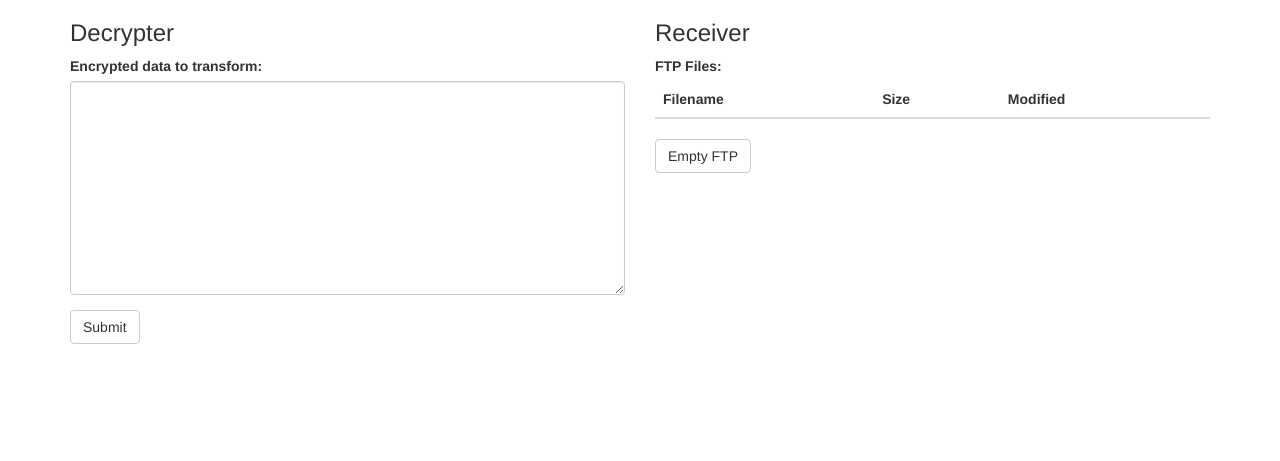
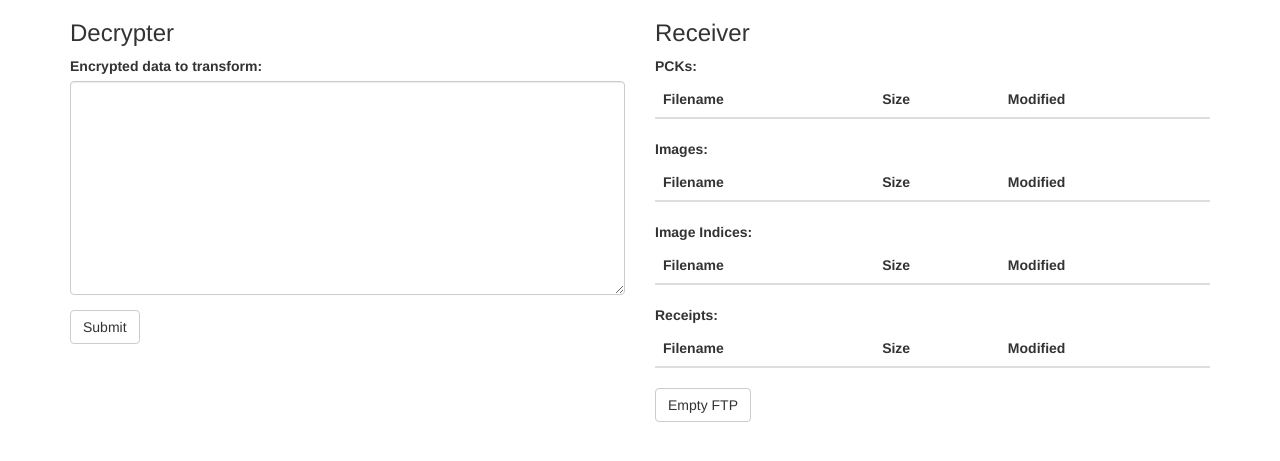
Before and after one commit to ONSdigital/sdx-console, a Flask app: template templates/decrypt.html in a window 1280 px wide. Shown: the top 461 px of the page. Run offline with Flask 2, Linux system fonts and the light colour scheme; the template is opened without the code that fills it, so the values that code supplies are empty; parts of the project's set-up code (start-up, migrations or seed data) failed here and were passed over.

Commit message:
Make ftp structure changes to decrypt page

```diff
--- a/templates/decrypt.html
+++ b/templates/decrypt.html
@@ -28,8 +28,44 @@
                 </div>
                 <div id='response-data-wrapper' class='col-md-6'>
                     <h3>Receiver</h3>
-                    <label for='response-data'>FTP Files:</label>
-                    <table id="response-data" class="table table-hover">
+                    <label for='pck-data'>PCKs:</label>
+                    <table id="pck-data" class="table table-hover">
+                        <thead>
+                            <tr>
+                                <th>Filename</th>
+                                <th>Size</th>
+                                <th>Modified</th>
+                            </tr>
+                        </thead>
+                        <tbody>
+                        </tbody>
+                    </table>
+                    <label for='image-data'>Images:</label>
+                    <table id="image-data" class="table table-hover">
+                        <thead>
+                            <tr>
+                                <th>Filename</th>
+                                <th>Size</th>
+                                <th>Modified</th>
+                            </tr>
+                        </thead>
+                        <tbody>
+                        </tbody>
+                    </table>
+                    <label for='index-data'>Image Indices:</label>
+                    <table id="index-data" class="table table-hover">
+                        <thead>
+                            <tr>
+                                <th>Filename</th>
+                                <th>Size</th>
+                                <th>Modified</th>
+                            </tr>
+                        </thead>
+                        <tbody>
+                        </tbody>
+                    </table>
+                    <label for='receipt-data'>Receipts:</label>
+                    <table id="receipt-data" class="table table-hover">
                         <thead>
                             <tr>
                                 <th>Filename</th>
```
